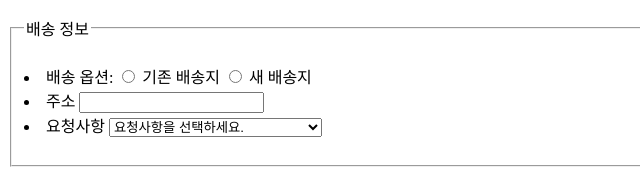
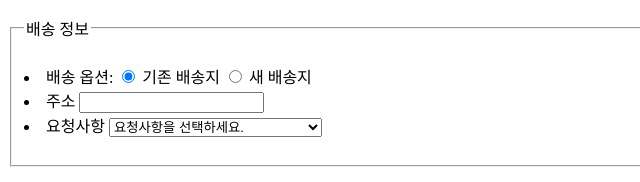
Before and after one commit to NullSarang/haeyo, a plain HTML site: page order/index.html in a window 1280 px wide. Shown: the part 218-400 px from the top of the page, 0-640 px from the left. Drawn offline with Linux system fonts and the light colour scheme.

Commit message:
Update index.html

```diff
--- a/order/index.html
+++ b/order/index.html
@@ -40,7 +40,7 @@
         <li>
             배송 옵션:
 
-            <input type="radio" name="delivery" id="option1">
+            <input type="radio" name="delivery" id="option1" checked>
             <label for="option1">기존 배송지</label>
             <input type="radio" name="delivery" id="option2">
             <label for="option2">새 배송지</label><br>
```
